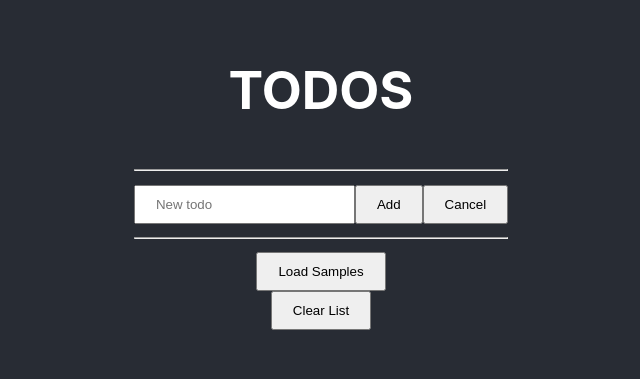
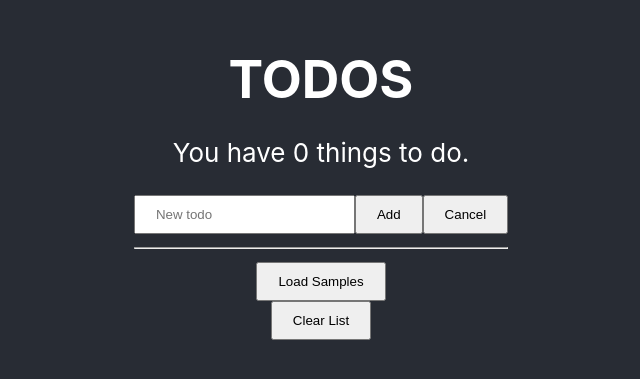
Before and after one commit to doublejosh/todo, a React (Create React App) app: page / in a window 1280 px wide. Shown: the part 223-602 px from the top of the page, without its empty margins (319-959 px from the left). Built offline with nearby package versions, Linux system fonts and the light colour scheme.

Commit message:
slueth out Map trouble

```diff
--- a/src/App.css
+++ b/src/App.css
@@ -33,6 +33,10 @@ button {
   padding: 10px 20px;
 }
 
+h1 {
+  margin-bottom: 0;
+}
+
 @keyframes App-logo-spin {
   from {
     transform: rotate(0deg);
--- a/src/App.tsx
+++ b/src/App.tsx
@@ -60,14 +60,11 @@ const App: React.FC<{}> = () => {
     forceUpdate()
   }
 
-  useEffect(() => {
-    console.log('BUILDING!')
-  }, [updateMap, addItem, setItem, deleteItem])
-
   return (
     <div className="App">
       <header className="App-header">
         <h1>TODOS</h1>
+        <p>You have {todoList.size} things to do.</p>
         <ListView
           todoList={{ todos: todoList }}
           setItem={setItem}
--- a/src/components/List.tsx
+++ b/src/components/List.tsx
@@ -1,4 +1,5 @@
-import React, { Dispatch, SetStateAction, useEffect, useState } from 'react'
+import { buildQueries } from '@testing-library/react'
+import React, { ReactDOM, useEffect } from 'react'
 import { TodoView, Todo, NewItem } from './Todo'
 
 export interface List {
@@ -11,34 +12,22 @@ interface ListViewProps {
   setItem: (item: Todo) => void
   deleteItem: (id: string) => void
   addItem: (desc: string) => void
-  // setTodos: Dispatch<SetStateAction<Map<string, Todo>>>
 }
 
-export const ListView: React.FC<ListViewProps> = ({ todoList, ...props }) => {
-  const builtList: JSX.Element[] = []
-
-  useEffect(() => {
-    console.log('Building!')
-
-    todoList.todos.forEach((item, key) => {
-      builtList.push(
+export const ListView: React.FC<ListViewProps> = ({ todoList, ...props }) => (
+  <div>
+    {Array.from(todoList.todos.keys()).map((id: string, index: number) => {
+      const item = todoList.todos.get(id)
+      return item ? (
         <TodoView
-          key={key}
+          key={index}
           item={item}
           setItem={props.setItem}
           deleteItem={props.deleteItem}
         />
-      )
-      console.log(todoList)
-    })
-  }, [todoList])
-
-  return (
-    <div>
-      {builtList}
-      <hr />
-      <NewItem addItem={props.addItem} />
-      <hr />
-    </div>
-  )
-}
+      ) : null
+    })}
+    <NewItem addItem={props.addItem} />
+    <hr />
+  </div>
+)
--- a/src/components/Todo.tsx
+++ b/src/components/Todo.tsx
@@ -34,9 +34,9 @@ export const TodoView: React.FC<TodoViewProps> = ({ item, ...props }) => {
   return (
     <form>
       <input placeholder="New todo" value={item.desc} onChange={handleChange} />
-      <Button label="Delete" onClick={() => props.deleteItem(item.id)} />
       <Button label="Done!" onClick={() => handleDone} />
       {desc !== descInit && <Button label="Save" onClick={handleSave} />}
+      <Button label="Delete" onClick={() => props.deleteItem(item.id)} />
     </form>
   )
 }
@@ -56,6 +56,7 @@ export const NewItem: React.FC<{ addItem: (desc: string) => void }> = ({ addItem
         onClick={() => {
           if (desc) {
             addItem(desc)
+            setDesc('')
           }
         }}
       />
```
